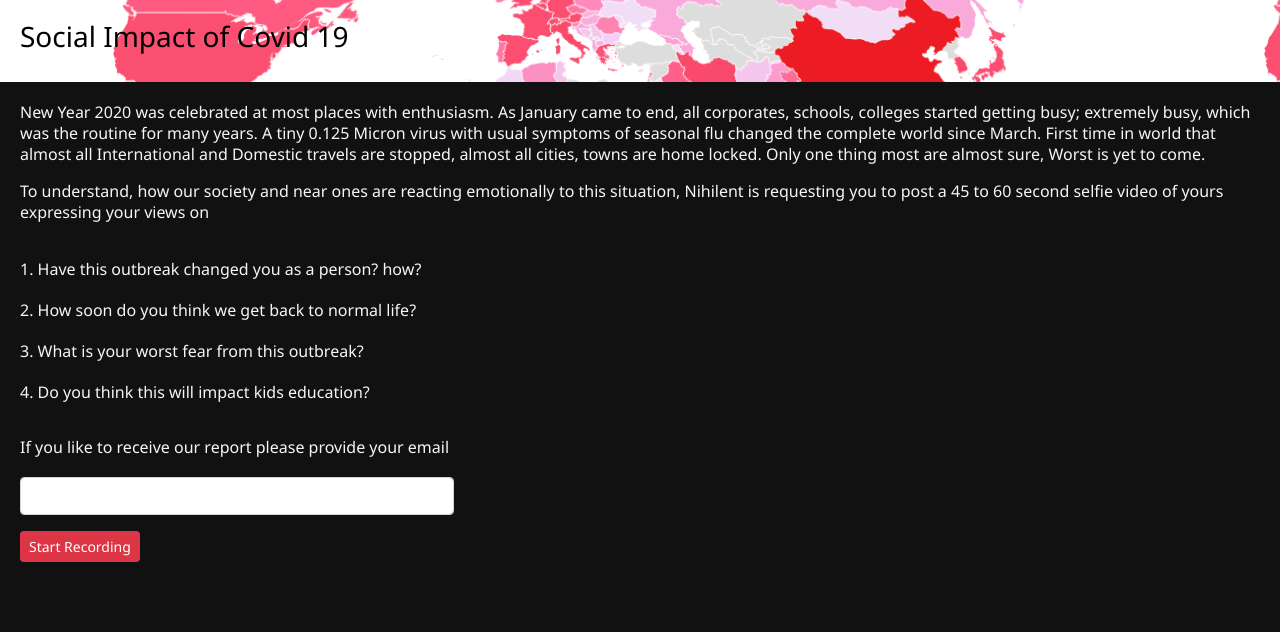
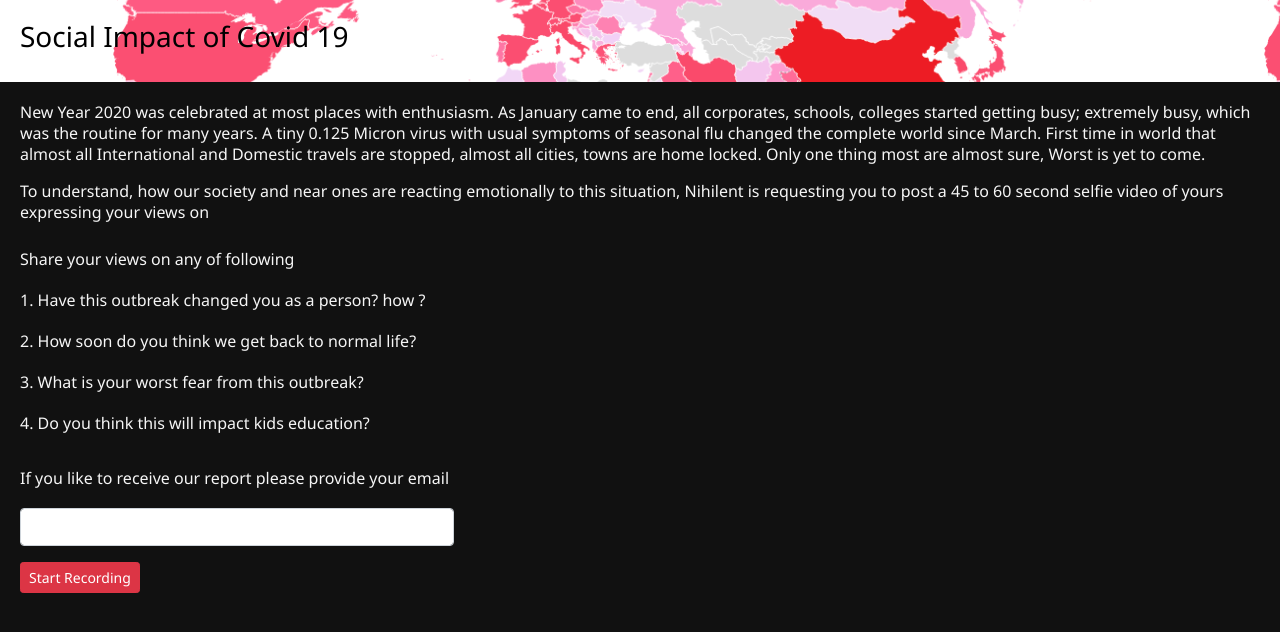
Before and after one commit to vaibhavphutane/Angular-Video-Recorder, an Angular app: page / in a window 1280 px wide. Shown: the top 632 px of the page. Built offline with nearby package versions, Linux system fonts and the light colour scheme.

Commit message:
Review changes

```diff
--- a/src/app/Components/social-impact-collector/social-impact-collector.component.css
+++ b/src/app/Components/social-impact-collector/social-impact-collector.component.css
@@ -66,6 +66,10 @@ video {
   border-radius: 3px;
 }
 
+
+.questions {
+  margin-top: 10px;
+}
 @media only screen and (max-width: 600px) {
   body {
     text-align: center;
--- a/src/app/Components/social-impact-collector/social-impact-collector.component.html
+++ b/src/app/Components/social-impact-collector/social-impact-collector.component.html
@@ -5,8 +5,10 @@
   <p>New Year 2020 was celebrated at most places with enthusiasm. As January came to end, all corporates, schools, colleges started getting busy; extremely busy, which was the routine for many years. A tiny  0.125 Micron virus with usual symptoms of seasonal flu changed the complete world since March. First time in world that almost all International and Domestic travels are stopped, almost all cities, towns are home locked. Only one thing most are almost sure, Worst is yet to come.</p>
   <div></div>
   <p>To understand, how our society and near ones are reacting emotionally  to this situation, Nihilent is requesting you to post a 45 to 60 second selfie video of yours expressing your views on</p>
- <p>
-  <span>1. Have this outbreak changed you as a person? how?</span><br>
+
+  <p class="questions">
+   Share your views on any of following <br>
+  <span>1. Have this outbreak changed you as a person? how ?</span><br>
   <span>2. How soon do you think we get back to normal life? </span><br>
   <span>3. What is your worst fear from this outbreak? </span><br>
   <span>4. Do you think this will impact kids education?</span>
```
